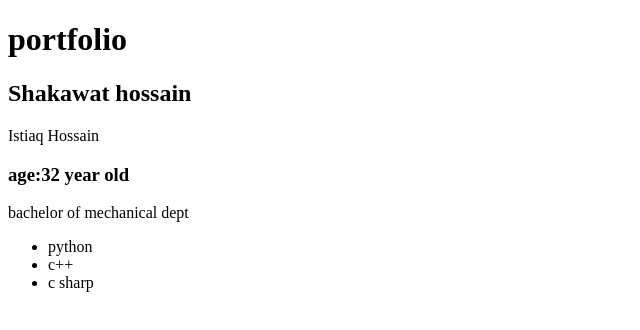
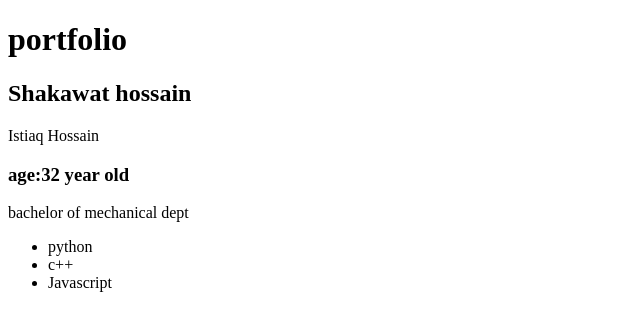
Before and after one commit to estiaktuhin/gitHub-review, a plain HTML site: page index.html in a window 1280 px wide. Shown: the full height of the page, 0-640 px from the left. Drawn offline with Linux system fonts and the light colour scheme.

Commit message:
added skill new skil

```diff
--- a/index.html
+++ b/index.html
@@ -20,7 +20,7 @@
                 python
             </li>
             <li>c++</li>
-            <li>c sharp</li>
+            <li>Javascript</li>
         </ul>
     </section>
 </body>
```
